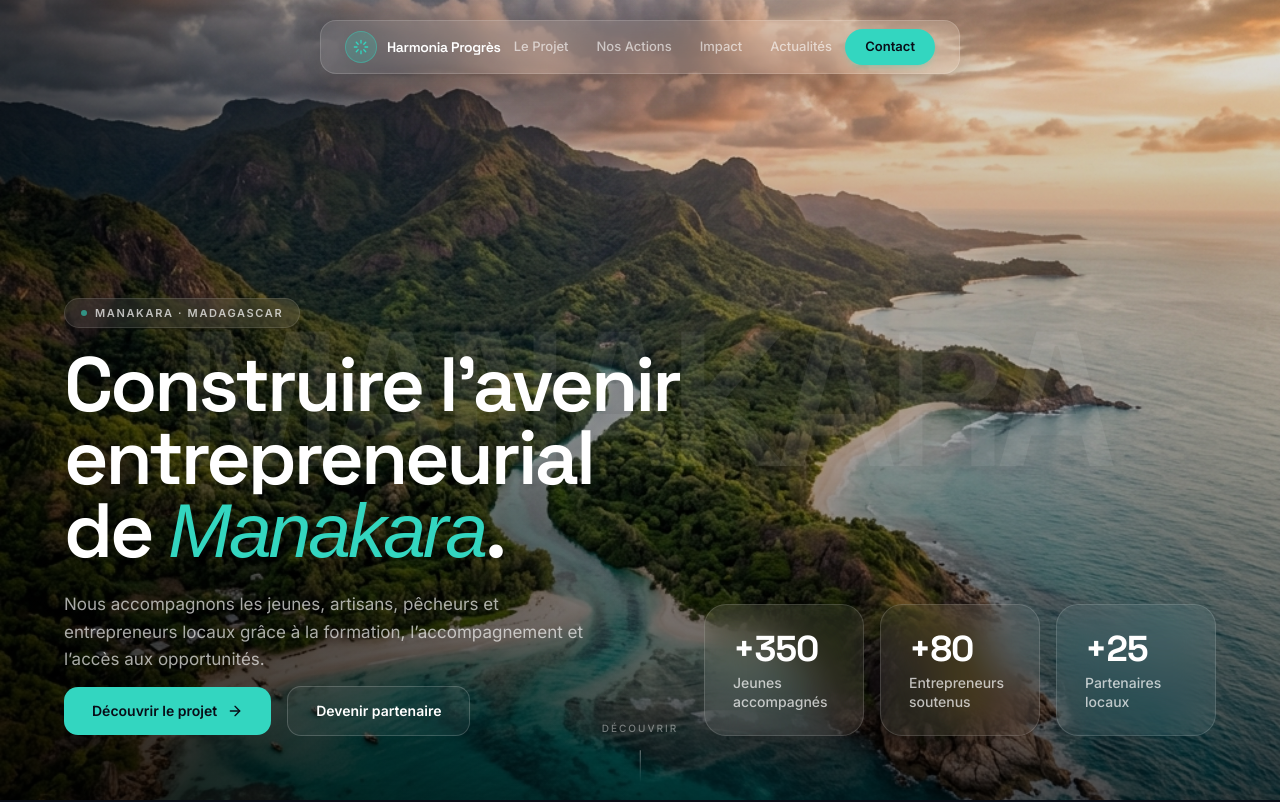
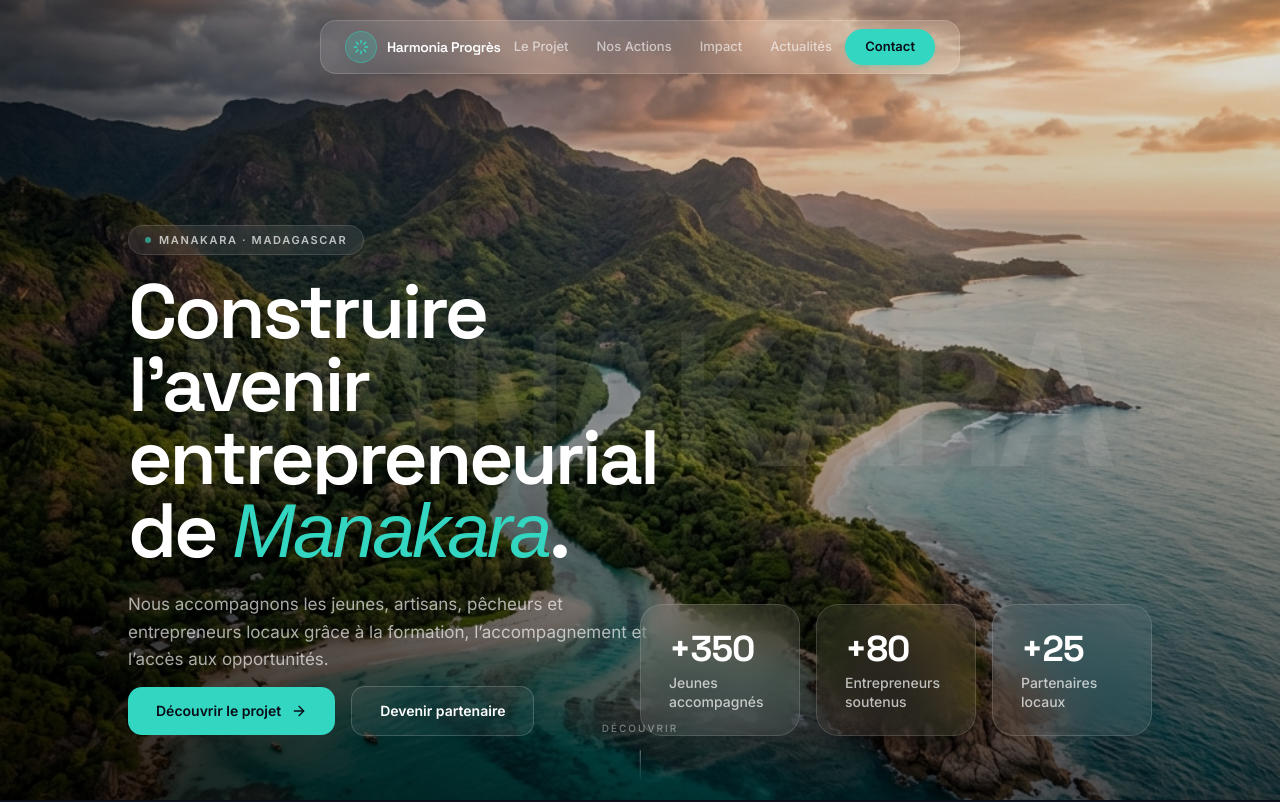
Before and after one commit to FetraFex/harmonia-progres, a Next.js app: page / in a window 1280 px wide. Shown: the top 802 px of the page. Built offline with nearby package versions, Linux system fonts and the light colour scheme; a web font is replaced by a local one.

Commit message:
style: adjust hero horizontal padding to px-32 (128px) for consistent page-wide spacing

```diff
--- a/src/components/hero/HeroSection.tsx
+++ b/src/components/hero/HeroSection.tsx
@@ -167,8 +167,8 @@ export function HeroSection() {
       </motion.nav>
 
       {/* ── Content Grid (pushed to bottom) ── */}
-      <div className="relative z-10 flex-1 flex flex-col justify-end p-6 sm:p-10 md:p-14 lg:p-16">
-        <div className="max-w-[1400px] w-full mx-auto grid grid-cols-1 lg:grid-cols-12 gap-8 lg:gap-12 items-end">
+      <div className="relative z-10 flex-1 flex flex-col justify-end px-32 py-10 md:py-14 lg:py-16">
+        <div className="w-full grid grid-cols-1 lg:grid-cols-12 gap-8 lg:gap-12 items-end">
           {/* LEFT: Content */}
           <div data-hero-content className="lg:col-span-7 space-y-6">
             <motion.div
```
